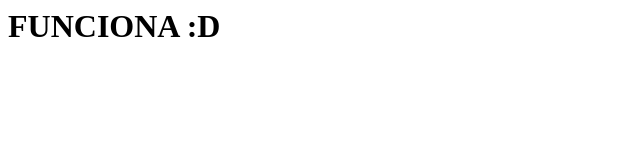
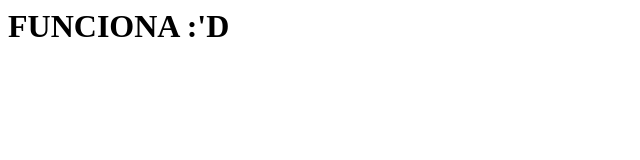
Before and after one commit to xXACRVXx/socket_server_http, a plain HTML site: page index.html in a window 1280 px wide. Shown: the full height of the page, 0-640 px from the left. Drawn offline with Linux system fonts and the light colour scheme.

Commit message:
Update index.html

```diff
--- a/index.html
+++ b/index.html
@@ -1,5 +1,5 @@
 <html>
 <h1>
-FUNCIONA :D
+FUNCIONA :'D
 </h1>
 </html>
```
